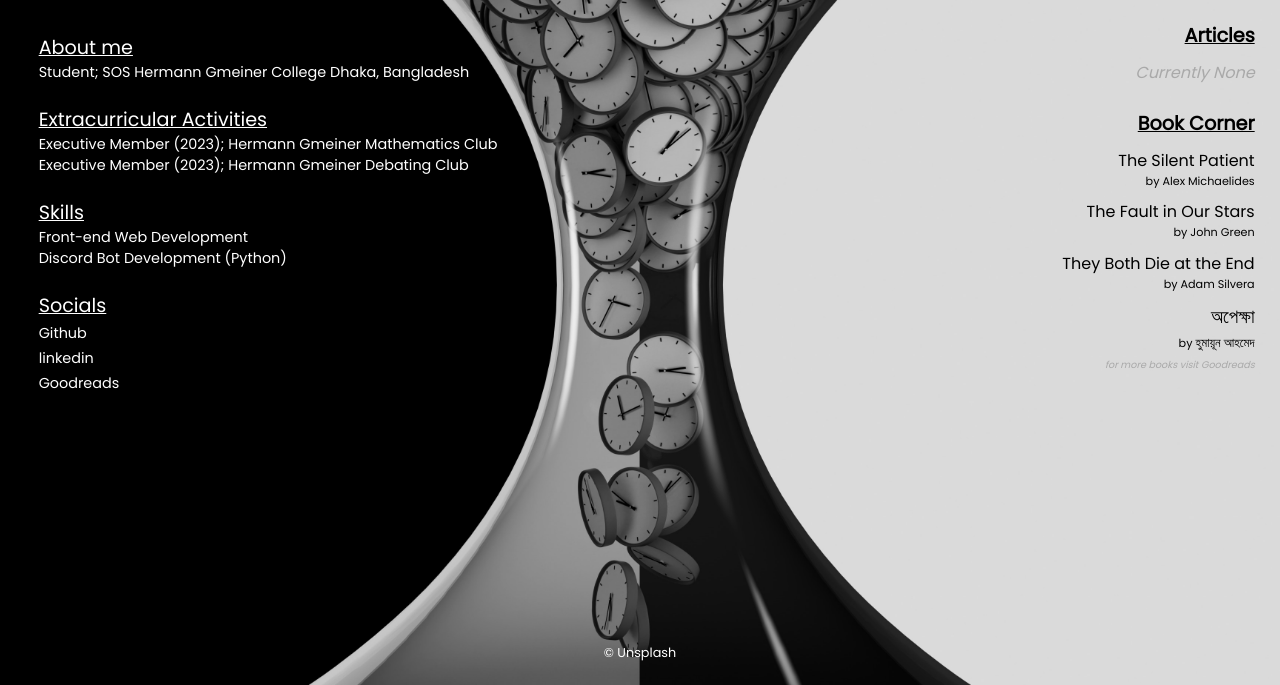
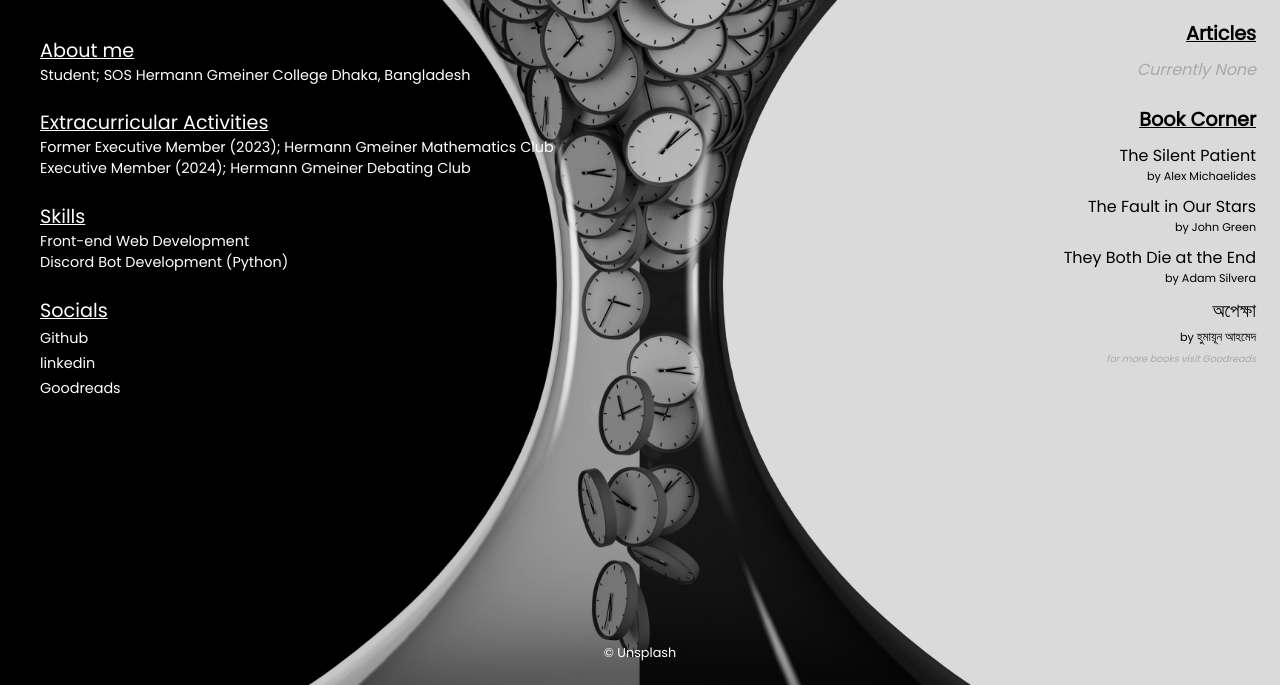
Before and after one commit to niamulhqe/niamulhqe.github.io, a plain HTML site: page index.html in a window 1280 px wide. Shown: the part 115-800 px from the top of the page. Drawn offline with Linux system fonts and the light colour scheme.

Commit message:
club activities update

```diff
--- a/index.html
+++ b/index.html
@@ -33,10 +33,10 @@
       <div class="extra_activities">
         <div class="heading">Extracurricular Activities</div>
         <div class="topic">
-          Executive Member (2023); Hermann Gmeiner Mathematics Club
+          Former Executive Member (2023); Hermann Gmeiner Mathematics Club
         </div>
         <div class="topic">
-          Executive Member (2023); Hermann Gmeiner Debating Club
+          Executive Member (2024); Hermann Gmeiner Debating Club
         </div>
       </div>
       <div class="Skills">
```
